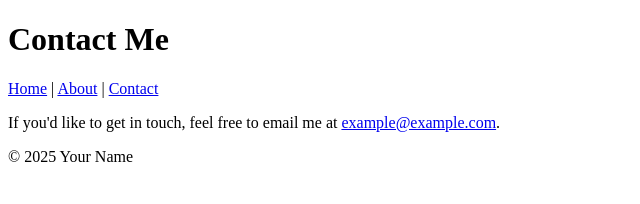
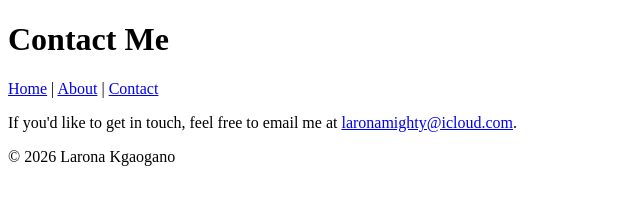
Before and after one commit to larona-code/my-github-page, a plain HTML site: page contact.html in a window 1280 px wide. Shown: the whole page, without its empty margins (0-640 px from the left). Drawn offline with Linux system fonts and the light colour scheme.

Commit message:
Modify contact.html with new email and copyright
Updated email address and copyright year.

```diff
--- a/contact.html
+++ b/contact.html
@@ -33,14 +33,14 @@
 
 <main>
 
-<p>If you'd like to get in touch, feel free to email me at <a href="mailto:example@example.com">example@example.com</a>.</p>
+<p>If you'd like to get in touch, feel free to email me at <a href="mailto:laronamighty@icloud.com">laronamighty@icloud.com</a>.</p>
 
 </main>
 
 
 <footer>
 
-<p>&copy; 2025 Your Name</p>
+<p>&copy; 2026 Larona Kgaogano</p>
 
 </footer>
 
```
